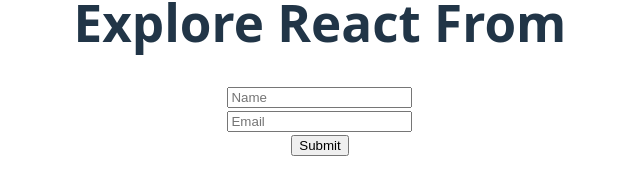
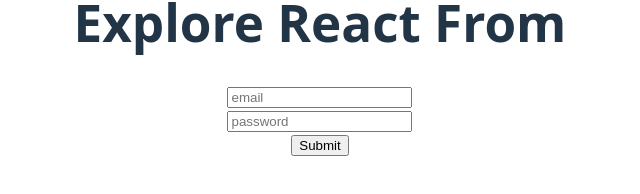
Before and after one commit to sucharita4867/REACT-PRACTICE, a React app in the folder explore-react-from/: page / in a window 1280 px wide. Shown: the part 342-536 px from the top of the page, without its empty margins (320-960 px from the left). Built offline with nearby package versions, Linux system fonts and the light colour scheme; the HTML template or start-up script is replaced by a standard one.

Commit message:
added this wey in input field

```diff
--- a/explore-react-from/src/App.jsx
+++ b/explore-react-from/src/App.jsx
@@ -1,13 +1,17 @@
 import "./App.css";
+import ControlledField from "./Componants/ControlledField/ControlledField";
 import FormAction from "./Componants/FormAction/FormAction";
-// import SimpleFrom from "./Componants/SimpleFrom/SimpleFrom";
+import UnControlledField from "./Componants/UnControlledField/UnControlledField";
+import SimpleFrom from "./Componants/SimpleFrom/SimpleFrom";
 
 function App() {
   return (
     <>
       <h1>Explore React From</h1>
       {/* <SimpleFrom></SimpleFrom> */}
-      <FormAction></FormAction>
+      {/* <FormAction></FormAction> */}
+      {/* <ControlledField></ControlledField> */}
+      <UnControlledField></UnControlledField>
     </>
   );
 }
--- /dev/null
+++ b/explore-react-from/src/Componants/ControlledField/ControlledField.jsx
@@ -0,0 +1,42 @@
+import React, { useState } from "react";
+
+const ControlledField = () => {
+  const [password, setpasswords] = useState("abcd");
+  const [error, setError] = useState("");
+  const handleSubmit = (e) => {
+    e.preventDefault();
+    console.log("submited");
+  };
+
+  const passwordValue = (e) => {
+    console.log(e.target.value);
+    setpasswords(e.target.value);
+    if (password.length < 6) {
+      setError("Password must be 6 character or longer.");
+    } else {
+      setError("");
+    }
+  };
+
+  return (
+    <div>
+      <form onSubmit={handleSubmit}>
+        <input type="email" name="email" id="" placeholder="email" required />
+        <br />
+        <input
+          onChange={passwordValue}
+          defaultValue={password}
+          type="password"
+          name="password"
+          placeholder="password"
+          required
+        />
+        <br />
+        <input type="submit" value="Submit" />
+      </form>
+      <p style={{ color: "red" }}>{error}</p>
+    </div>
+  );
+};
+
+export default ControlledField;
--- a/explore-react-from/src/Componants/FormAction/FormAction.jsx
+++ b/explore-react-from/src/Componants/FormAction/FormAction.jsx
@@ -3,6 +3,7 @@
 const FormAction = () => {
   const handleFormAction = (formData) => {
     console.log(formData.get("name"));
+    console.log(formData.get("email"));
   };
 
   return (
--- /dev/null
+++ b/explore-react-from/src/Componants/UnControlledField/UnControlledField.jsx
@@ -0,0 +1,39 @@
+import React, { useRef } from "react";
+
+const UnControlledField = () => {
+  const emailRef = useRef("");
+  const passwordRef = useRef("");
+  const handleSUbmit = (e) => {
+    e.preventDefault();
+    //     console.log(emailRef.current.value);
+    const email = emailRef.current.value;
+    const password = passwordRef.current.value;
+    console.log(email, password);
+  };
+
+  return (
+    <div>
+      <form onSubmit={handleSUbmit}>
+        <input
+          ref={emailRef}
+          type="email"
+          name="email"
+          id=""
+          placeholder="email"
+        />
+        <br />
+        <input
+          ref={passwordRef}
+          type="password"
+          name="password"
+          id=""
+          placeholder="password"
+        />
+        <br />
+        <input type="submit" value="Submit" />
+      </form>
+    </div>
+  );
+};
+
+export default UnControlledField;
```
